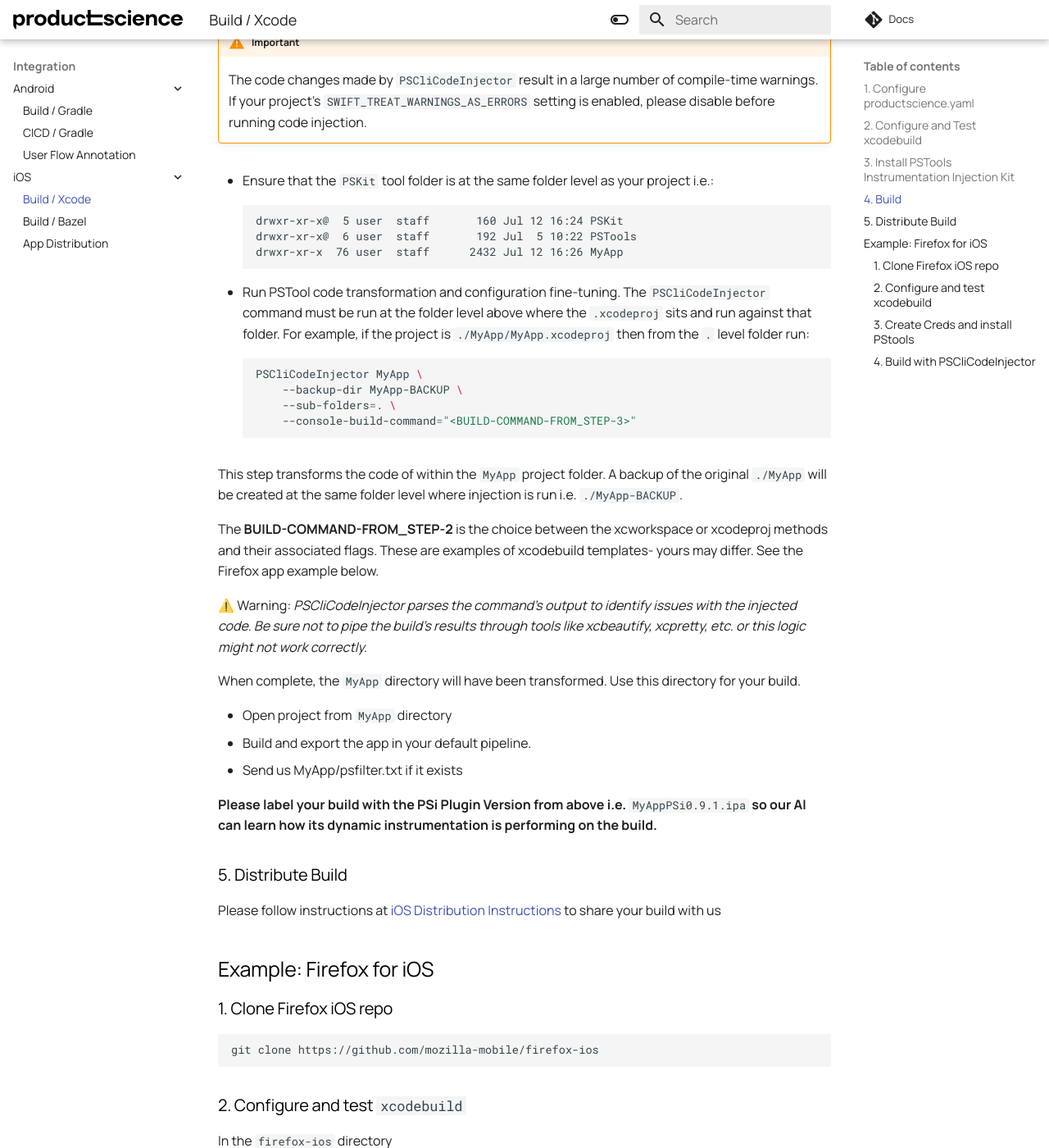
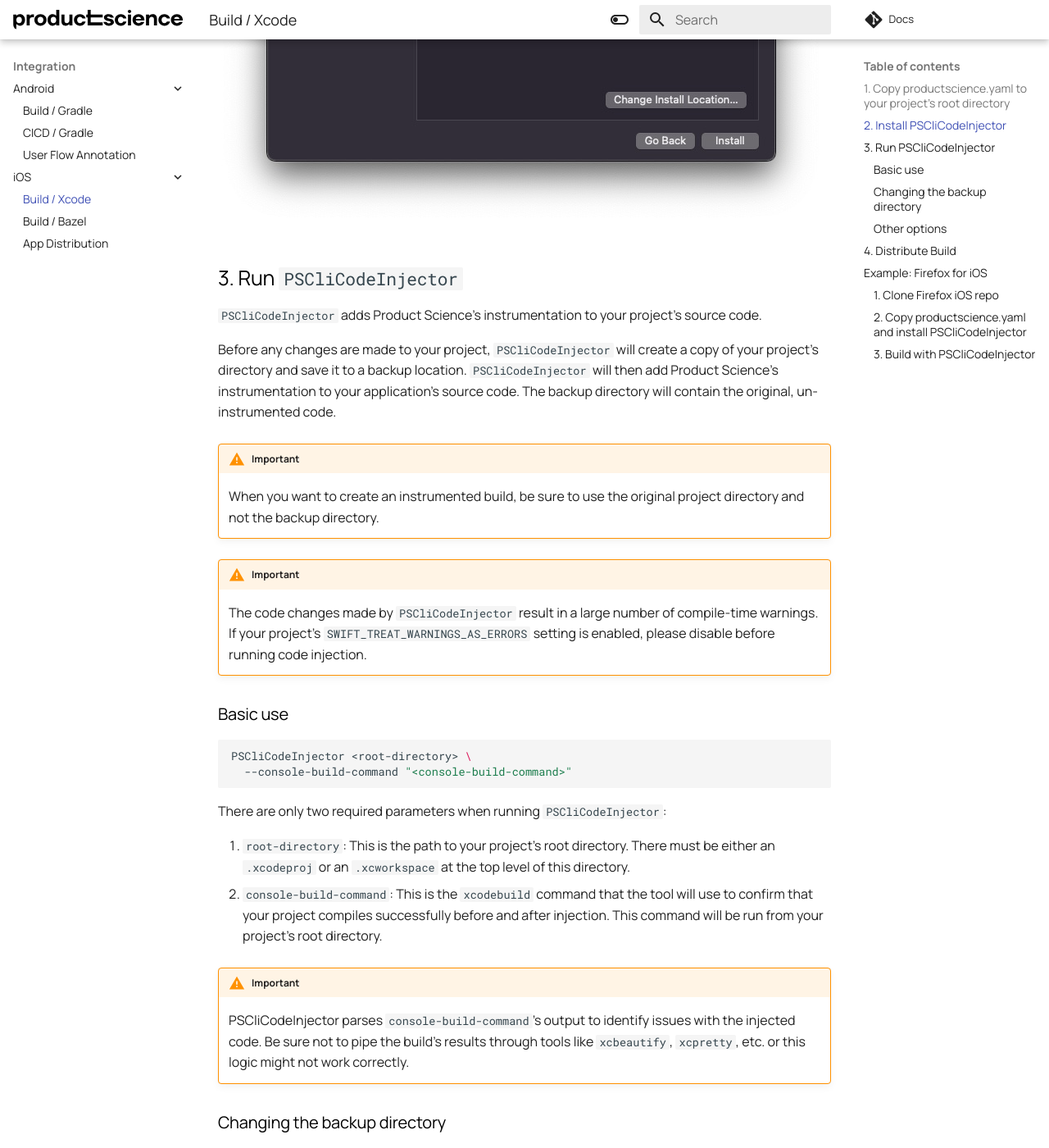
Before and after one commit to product-science/docs, an MkDocs documentation site: the page built from docs/ios/xcode.md, in a window 1280 px wide and 1400 px high, scrolled down 1197 px. Shown: the whole window at 82% size. Built offline with MkDocs 1.6.1 and Material for MkDocs 9.7.7, drawn with Linux system fonts in a browser that asks for light colours; some of the changed text lies outside the part shown.

Commit message:
Update Xcode build docs

````diff
--- a/docs/ios/xcode.md
+++ b/docs/ios/xcode.md
@@ -1,89 +1,76 @@
 # iOS Build Instructions - Xcode
 
-### 1. Configure `productscience.yaml`
-Put this file into root of build directory
+The following instructions describe how to add Product Science instrumentation to an iOS application that is built using Xcode. Bazel-specific instructions can be found [here](bazel.md).
 
-*This step is not needed if you use standalone build.*
+## 1. Copy `productscience.yaml` to your project's root directory
 
-### 2. Configure and Test `xcodebuild`
+Product Science will provide you with a `productscience.yaml` file that contains your credentials and configuration details.
 
-Prepare an `xcodebuild` command to build the app in terminal.
+!!! info
+    If you haven't received this file or need to request a new copy, please reach out to your designated integration support contact via email or Slack. If this contact is unavailable, send an email to support@productscience.ai for assistance.
 
-For projects that are organized with `xcworkspace`:
+Once you've received your `productscience.yaml` file, copy the file to your project's root directory (next to your `.xcodeproj` or `.xcworkspace`).
 
-```bash
-xcodebuild \
-    -workspace MyApp.xcworkspace \
-    -scheme MyAppScheme \
-    -sdk iphoneos
-```
+_This step is not needed if you use standalone build._
 
-For `xcodeproj` based projects:
+## 2. Install `PSCliCodeInjector`
 
-```bash
-xcodebuild \
-    -project MyApp.xcodeproj \
-    -scheme MyAppScheme \
-    -sdk iphoneos
-```
-Ensure that your app can build successfully before using the `PSCliCodeInjector`.
-A reference example using the Firefox Fennec iOS app is shown below.
+Download the latest installer package (named `PSCliCodeInjector.pkg`) from our [public plugin repo](https://github.com/product-science/PSios/releases).
 
-### 3. Install `PSTools` Instrumentation Injection Kit
+Double-click the downloaded `.pkg` to start the installation process. By default, `PSCliCodeInjector` will be installed to `/usr/local/bin`.
 
-You will need to use the github credentials supplied by PSi to above to follow these steps:
+![PSCliCodeInjector installer](../img/ios-installer.jpg)
 
-1. Download the latest PSTools-PLATFORM.zip from our [public plugin repo](https://github.com/product-science/PSios/releases) and unzip it
-2. Install PSTools/PSCliCodeInjector.pkg on your Mac with double-click
-3. Copy PSTools/PSKit to ps-workdir i.e.
-`cp -r PSTools/PSKit .`
+## 3. Run `PSCliCodeInjector`
 
-See the Firefox example below for sample final directory structure.
+`PSCliCodeInjector` adds Product Science's instrumentation to your project's source code.
 
-**Please label your build with the PSi Plugin Version from above i.e.**
-`MyAppPSi0.9.1.ipa`
-**so our AI can learn how its dynamic instrumentation is performing on the build.**
+Before any changes are made to your project, `PSCliCodeInjector` will create a copy of your project's directory and save it to a backup location. `PSCliCodeInjector` will then add Product Science's instrumentation to your application's source code. The backup directory will contain the original, un-instrumented code.
 
-### 4. Build
+!!! warning "Important"
+    When you want to create an instrumented build, be sure to use the original project directory and not the backup directory.
 
 !!! warning "Important"
     The code changes made by `PSCliCodeInjector` result in a large number of compile-time warnings. If your project's `SWIFT_TREAT_WARNINGS_AS_ERRORS` setting is enabled, please disable before running code injection.
 
-- Ensure that the `PSKit` tool folder is at the same folder level as your project i.e.:
-```
-drwxr-xr-x@  5 user  staff       160 Jul 12 16:24 PSKit
-drwxr-xr-x@  6 user  staff       192 Jul  5 10:22 PSTools
-drwxr-xr-x  76 user  staff      2432 Jul 12 16:26 MyApp
+### Basic use
+
+```shell
+PSCliCodeInjector <root-directory> \
+  --console-build-command "<console-build-command>"
 ```
 
-- Run PSTool code transformation and configuration fine-tuning. The `PSCliCodeInjector` command must be run at the folder level above where the `.xcodeproj` sits and run against that folder. For example, if the project is `./MyApp/MyApp.xcodeproj` then from the `.` level folder run:
-```bash
-PSCliCodeInjector MyApp \
-    --backup-dir MyApp-BACKUP \
-    --sub-folders=. \
-    --console-build-command="<BUILD-COMMAND-FROM_STEP-3>"
+There are only two required parameters when running `PSCliCodeInjector`:
+
+1. `root-directory`: This is the path to your project's root directory. There must be either an `.xcodeproj` or an `.xcworkspace` at the top level of this directory.
+2. `console-build-command`: This is the `xcodebuild` command that the tool will use to confirm that your project compiles successfully before and after injection. This command will be run from your project's root directory.
+
+!!! warning "Important"
+    PSCliCodeInjector parses `console-build-command`’s output to identify issues with the injected code. Be sure not to pipe the build’s results through tools like `xcbeautify`, `xcpretty`, etc. or this logic might not work correctly.
+
+### Changing the backup directory
+
+```shell
+PSCliCodeInjector <root-directory> \
+  --console-build-command "<console-build-command>" \
+  --backup-dir <backup-directory>
 ```
 
-This step transforms the code of within the `MyApp` project folder.
-A backup of the original `./MyApp` will be created at the same folder level where injection is run i.e. `./MyApp-BACKUP`.
+A backup of your project's root directory will be created before injection is run. By default, this backup directory is created at  `<root-directory>-BACKUP`.
 
-The **BUILD-COMMAND-FROM_STEP-2** is the choice between the xcworkspace or xcodeproj methods and their associated flags. These are examples of xcodebuild templates- yours may differ. See the Firefox app example below.
+You can override the location of the backup directory by including the `--backup-dir` option with a custom directory path.
 
-⚠️ Warning: *PSCliCodeInjector parses the command’s output to identify issues with the injected code. Be sure not to pipe the build’s results through tools like xcbeautify, xcpretty, etc. or this logic might not work correctly.*
+### Other options
 
-When complete, the `MyApp` directory will have been transformed. Use this directory for your build.
+`PSCliCodeInjector` accepts several other options. Pass the `--help` flag to see the full list:
 
-- Open project from `MyApp` directory
-- Build and export the app in your default pipeline.
-- Send us MyApp/psfilter.txt if it exists
+```shell
+PSCliCodeInjector --help
+```
 
-**Please label your build with the PSi Plugin Version from above i.e.**
-`MyAppPSi0.9.1.ipa`
-**so our AI can learn how its dynamic instrumentation is performing on the build.**
+## 4. Distribute Build
 
-### 5. Distribute Build
-Please follow instructions at [iOS Distribution Instructions](distribution.md) to share your build with us
-
+Please follow instructions at [iOS Distribution Instructions](distribution.md) to share your build with us.
 
 ## Example: Firefox for iOS
 
@@ -93,53 +80,20 @@ Please follow instructions at [iOS Distribution Instructions](distribution.md) t
 git clone https://github.com/mozilla-mobile/firefox-ios
 ```
 
-### 2. Configure and test `xcodebuild`
+### 2. Copy `productscience.yaml` and install `PSCliCodeInjector`
 
-In the `firefox-ios` directory
+Copy your `productscience.yaml` file to the `firefox-ios` directory as described in Step 1 above.
 
-```bash
-xcodebuild \
-    -project Client.xcodeproj \
-    -scheme Fennec \
-    -destination 'name=iPhone 13 mini' \
-    -sdk iphoneos
-```
-
-Note this example uses `iPhone 13 mini` as the example destination- this can be changed.
-
-### 3. Create Creds and install PStools
-
-Create the `productscience.yaml` file in the `firefox-ios` directory as shown in Step 2 above.
-
-Download, unzip, and install `PStools` as shown in Step 4 above.
-
-Make sure that the `PSKit` is in the same top level directory level as `firefox-ios`:
-```bash
-cp -r PSTools/PSKit .
-```
- i.e.
-
-```bash
-drwxr-xr-x@  5 user  staff       160 Jul 12 16:24 PSKit
-drwxr-xr-x@  6 user  staff       192 Jul  5 10:22 PSTools
-drwxr-xr-x  76 user  staff      2432 Jul 12 16:26 firefox-ios
-```
+Install `PSCliCodeInjector` as described in Step 2 above.
 
 *If you use standalone put `productscience.zip` archive in project directory.*
 
-### 4. Build with `PSCliCodeInjector`
+### 3. Build with `PSCliCodeInjector`
 
-This is done in the same directory level as the `firefox-ios` directory i.e. the same one as shown above- NOT IN the `firefox-ios` directory:
-
-```bash
-drwxr-xr-x@  5 user  staff       160 Jul 12 16:24 PSKit
-drwxr-xr-x@  6 user  staff       192 Jul  5 10:22 PSTools
-drwxr-xr-x  76 user  staff      2432 Jul 12 16:26 firefox-ios
-```
+The following example assumes that you are running the command from the cloned `firefox-ios` directory's parent directory, not from inside the `firefox-ios` directory.
 
 ```bash
 PSCliCodeInjector firefox-ios --backup-dir firefox-ios-BACKUP \
-    --sub-folders=. \
     --console-build-command=\
       "xcodebuild \
           -project Client.xcodeproj \
@@ -148,10 +102,10 @@ PSCliCodeInjector firefox-ios --backup-dir firefox-ios-BACKUP \
           -sdk iphoneos"
 ```
 
+Note this example uses `iPhone 13 mini` as the example destination- this can be changed.
+
 When complete, the `firefox-ios` directory will have been transformed. `firefox-ios-BACKUP` is a directory with original project.
 ```bash
-drwxr-xr-x@  5 user  staff       160 Jul 12 16:24 PSKit
-drwxr-xr-x@  6 user  staff       192 Jul  5 10:22 PSTools
 drwxr-xr-x  76 user  staff      2432 Jul 12 16:26 firefox-ios
 drwxr-xr-x  77 user  staff      2464 Jul 12 16:46 firefox-ios-BACKUP
 ```
````
